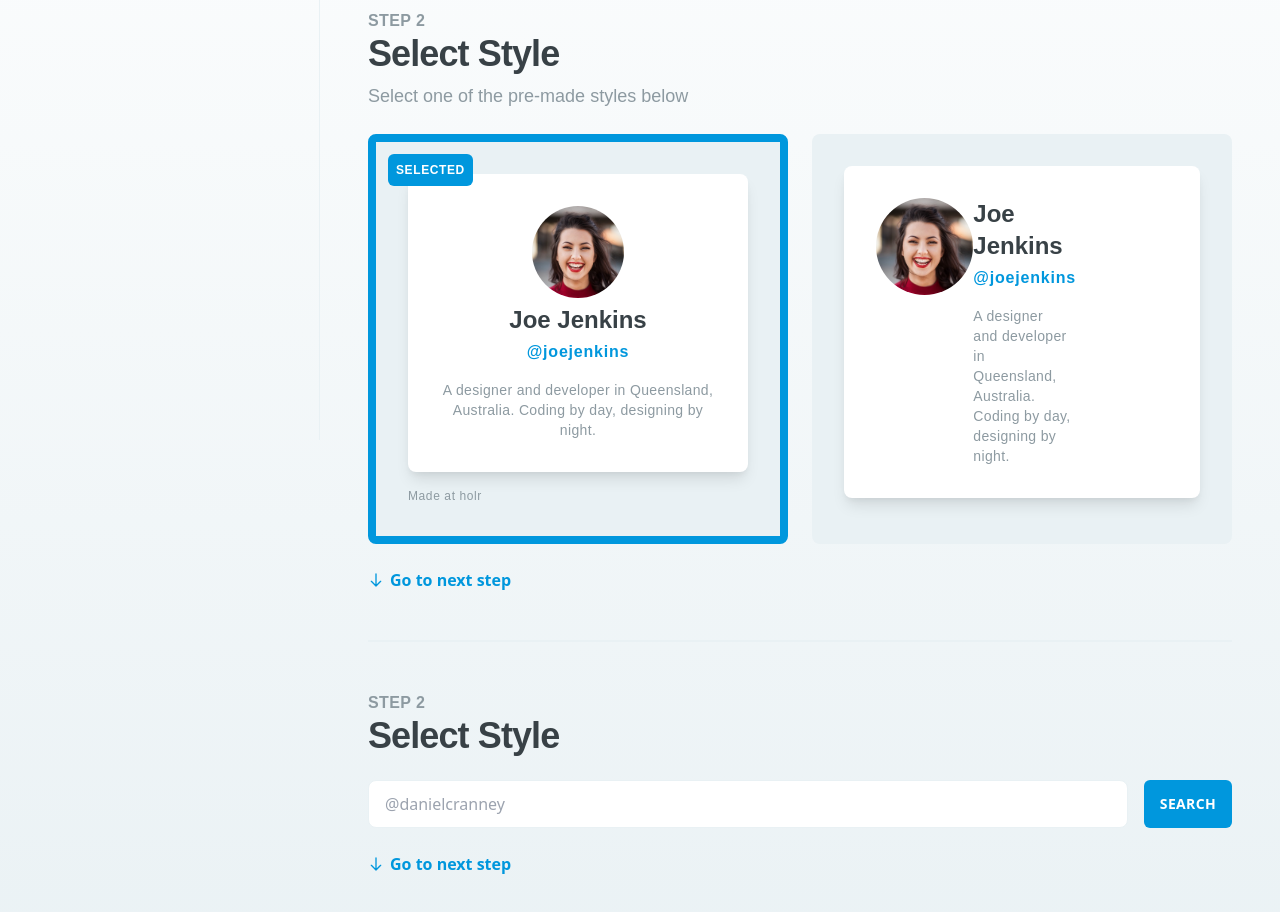
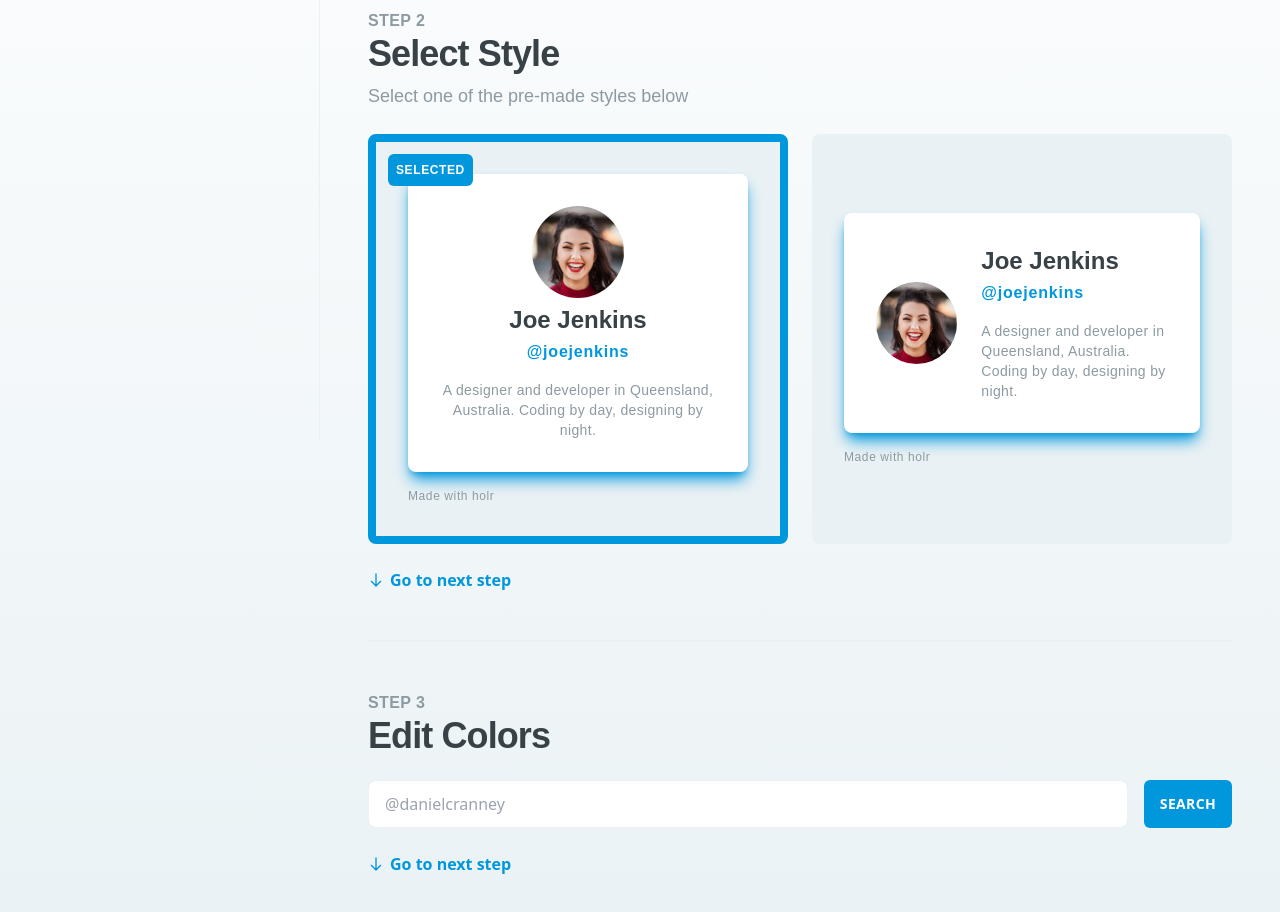
Before and after one commit to Dineshs91/nextjs-twitter-starter, a Next.js app: page / in a window 1280 px wide. Shown: the part 360-1272 px from the top of the page. Built offline with nearby package versions, Linux system fonts and the light colour scheme; a web font is replaced by a local one.

Commit message:
NPM Install

```diff
--- a/pages/index.js
+++ b/pages/index.js
@@ -180,13 +180,13 @@ export default function Home() {
                   </p>
                 </div>
                 <p className="mt-4 mb-0 text-xs tracking-wider text-left">
-                  Made at holr
+                  Made with holr
                 </p>
               </div>
               {/* Style 2 */}
-              <div className="relative p-8 border-0 rounded-lg bg-xlight border-brand hover:cursor-pointer group">
-                <div className="grid grid-cols-3 p-8 bg-white rounded-lg shadow-lg shadow-brand">
-                  <div className="cols-span-1">
+              <div className="relative flex flex-col items-start justify-center p-8 border-0 rounded-lg bg-xlight border-brand hover:cursor-pointer group">
+                <div className="grid grid-cols-3 gap-6 p-8 bg-white rounded-lg shadow-lg shadow-brand">
+                  <div className="flex items-center h-full col-span-1">
                     <Image
                       src="/profile.jpg"
                       width={486}
@@ -194,7 +194,7 @@ export default function Home() {
                       className="object-scale-down overflow-hidden rounded-full"
                     />
                   </div>
-                  <div className="cols-span-2">
+                  <div className="col-span-2">
                     <p className="mb-1 text-2xl font-bold text-dark">
                       Joe Jenkins
                     </p>
@@ -207,6 +207,9 @@ export default function Home() {
                     </p>
                   </div>
                 </div>
+                <p className="mt-4 mb-0 text-xs tracking-wider text-left">
+                  Made with holr
+                </p>
               </div>
             </article>
             <div className="flex items-center mt-6">
@@ -229,12 +232,12 @@ export default function Home() {
               </Link>
             </div>
           </section>
-          {/* Select Style */}
+          {/* Edit Colors */}
           <section className="flex flex-col pb-12 mb-12 border-b-2 border-xlight">
             <p className="mb-0 font-semibold tracking-wide uppercase text-mid">
-              Step 2
+              Step 3
             </p>
-            <h1 className="mb-6 text-4xl">Select Style</h1>
+            <h1 className="mb-6 text-4xl">Edit Colors</h1>
             <form className="flex">
               <input
                 className="w-full h-12 p-4 bg-white border rounded-lg border-xlight"
```
Also changed, not shown: package.json (+5 -7 lines), 2 other files (tests, documents, lock files or other folders).
